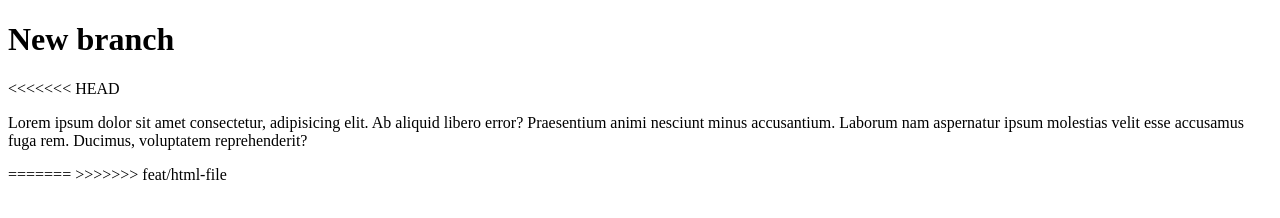
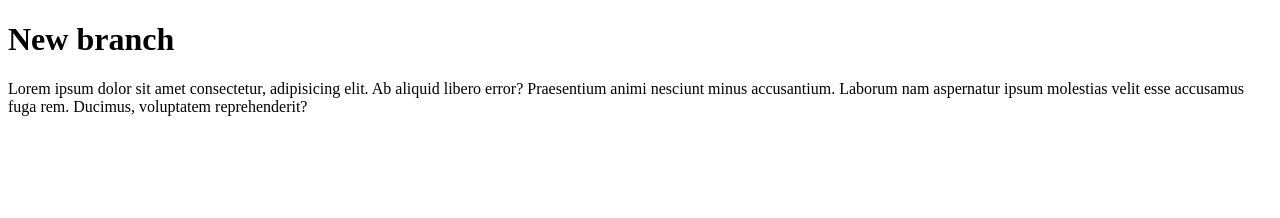
Before and after one commit to tadijatomic/git-zadaca-algebra, a plain HTML site: page app.html in a window 1280 px wide. Drawn offline with Linux system fonts and the light colour scheme.

Commit message:
novi commit

```diff
--- a/app.html
+++ b/app.html
@@ -7,14 +7,11 @@
   </head>
   <body>
     <h1>New branch</h1>
-<<<<<<< HEAD
     <p>
       Lorem ipsum dolor sit amet consectetur, adipisicing elit. Ab aliquid
       libero error? Praesentium animi nesciunt minus accusantium. Laborum nam
       aspernatur ipsum molestias velit esse accusamus fuga rem. Ducimus,
       voluptatem reprehenderit?
     </p>
-=======
->>>>>>> feat/html-file
   </body>
 </html>
```
